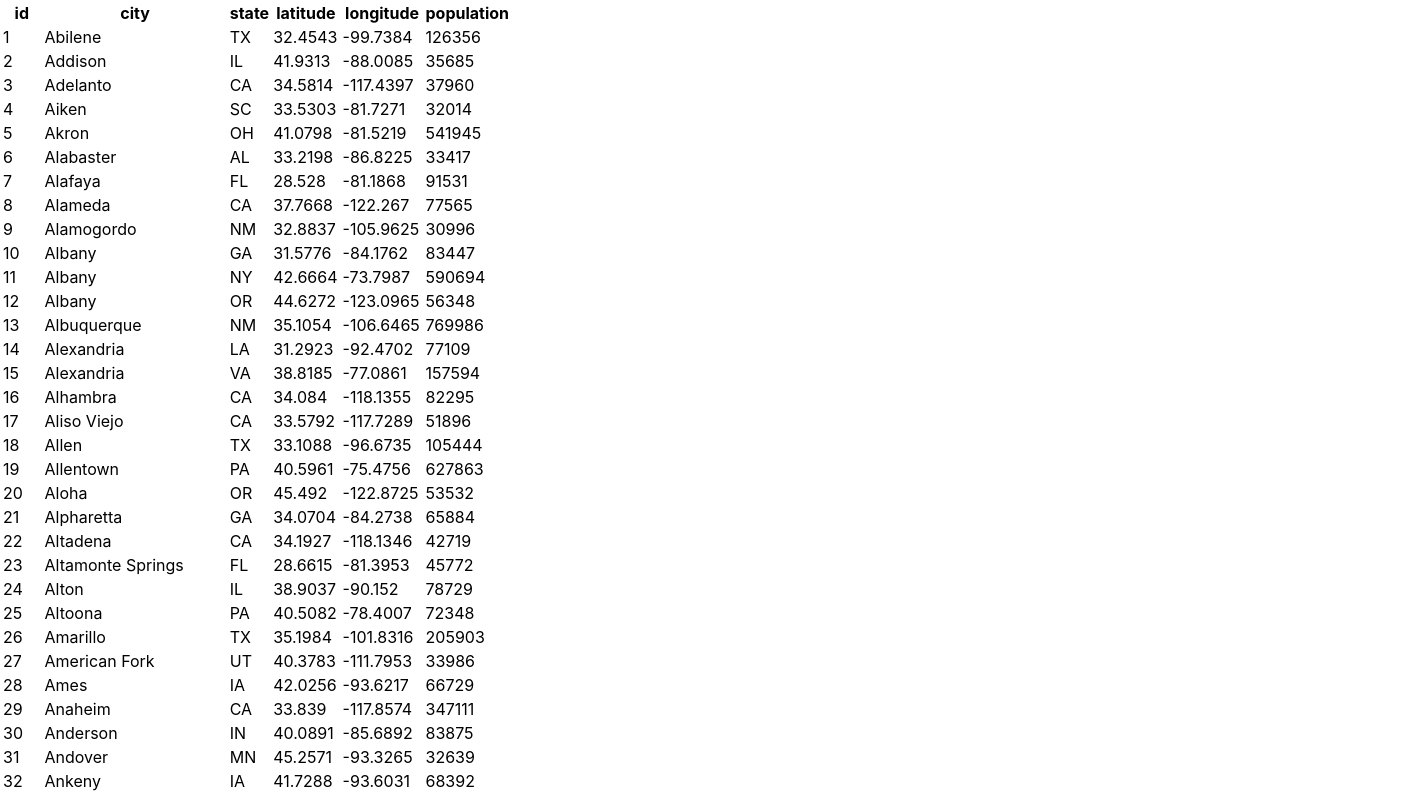
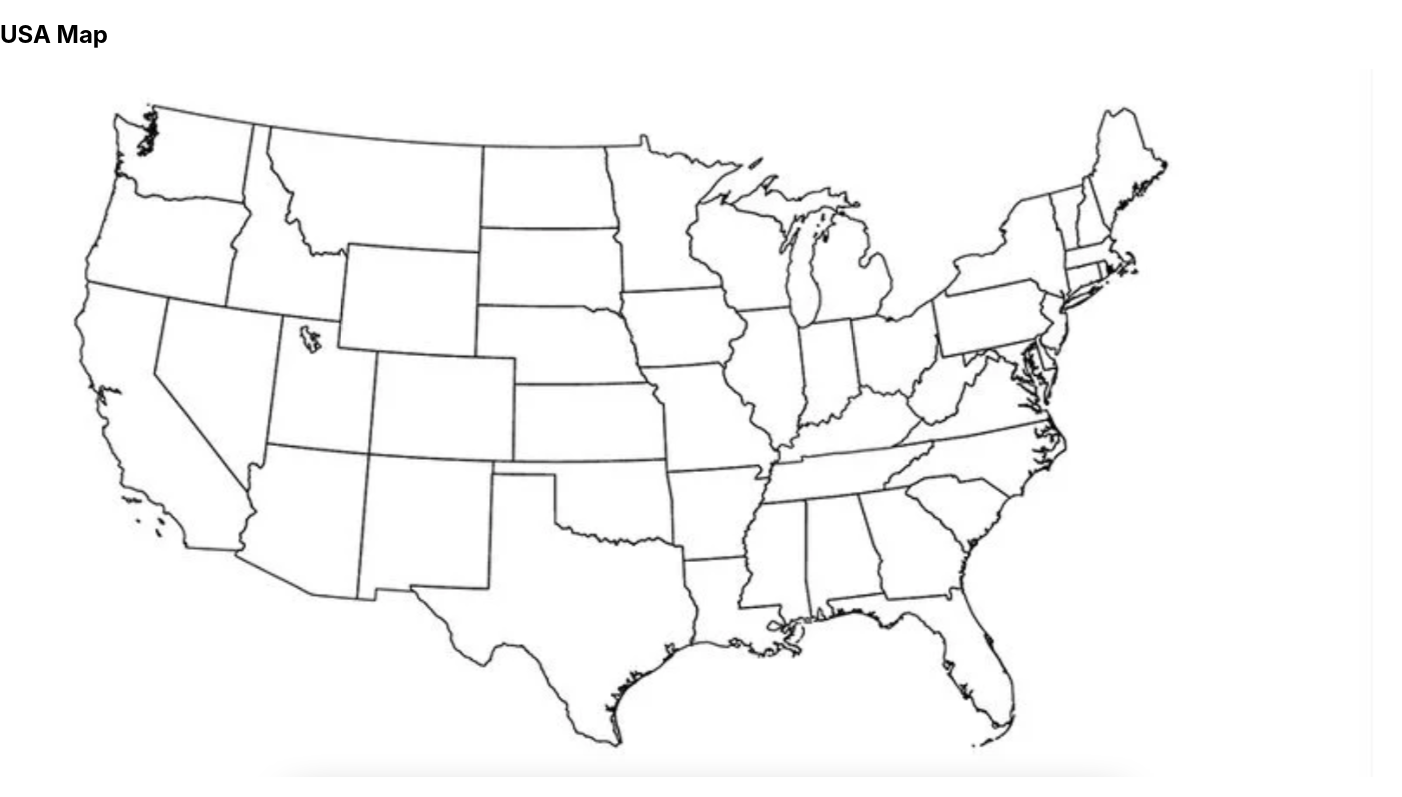
Before and after one commit to cis3296s24/US-City-Guesser, a React (Create React App) app in the folder client/: page / in a window 1280 px wide. Shown: the top 797 px of the page, 1402 px wide, since content can reach past the window. Built offline with nearby package versions, Linux system fonts and the light colour scheme.

Commit message:
Map display

```diff
--- a/client/src/App.js
+++ b/client/src/App.js
@@ -1,15 +1,18 @@
 import CreateTable from "./CreateTable"
 import Cities from "./city_data.json"
+import Map from "./Map"
+
 function App() {
 
   return (
     <div>
 
-      <CreateTable></CreateTable> {/* This is just for testing purposes*/}
-
       {/* Component to generate target city */}
 
-      {/* Map component - will later include projecting guesses onto map */}
+      {
+      /* Map component - will later include projecting guesses onto map */
+      <Map></Map>
+      }
 
       {/* Component to handle guesses (dropdown that you click, not type and enter) */}
 
--- /dev/null
+++ b/client/src/Map.js
@@ -0,0 +1,13 @@
+import React from 'react'
+import Blank_USA_Map from './Blank_USA_Map.png' // imports USA Map with state cross lines
+
+function Map() {
+    return (
+        <div>
+            <h2>USA Map</h2>
+            <img src={Blank_USA_Map} alt="USA Map" />
+        </div>
+    );
+}
+
+export default Map;
```
Also changed, not shown: client/src/Blank_USA_Map.png (added).
